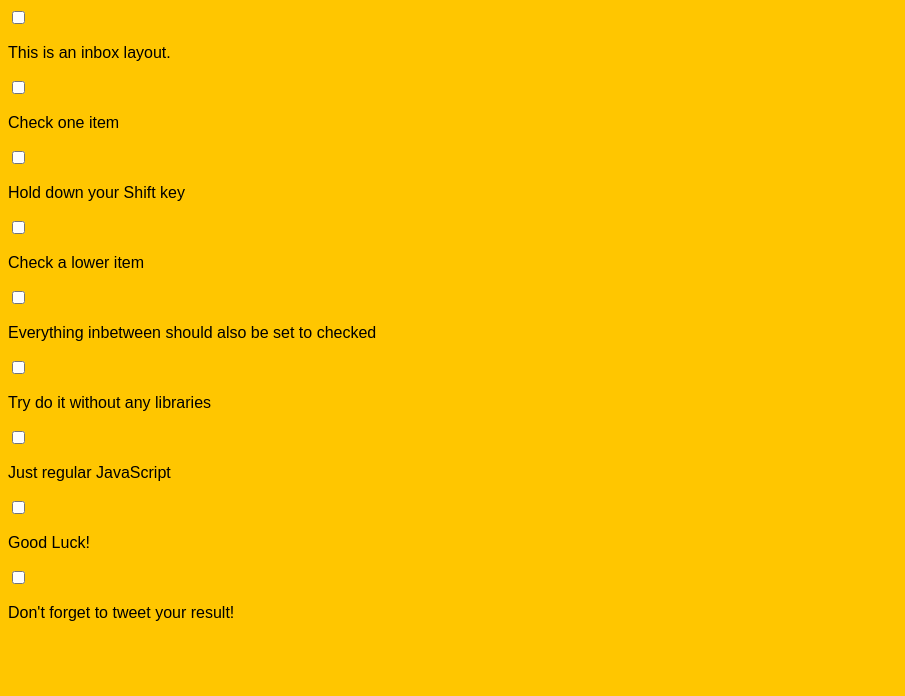
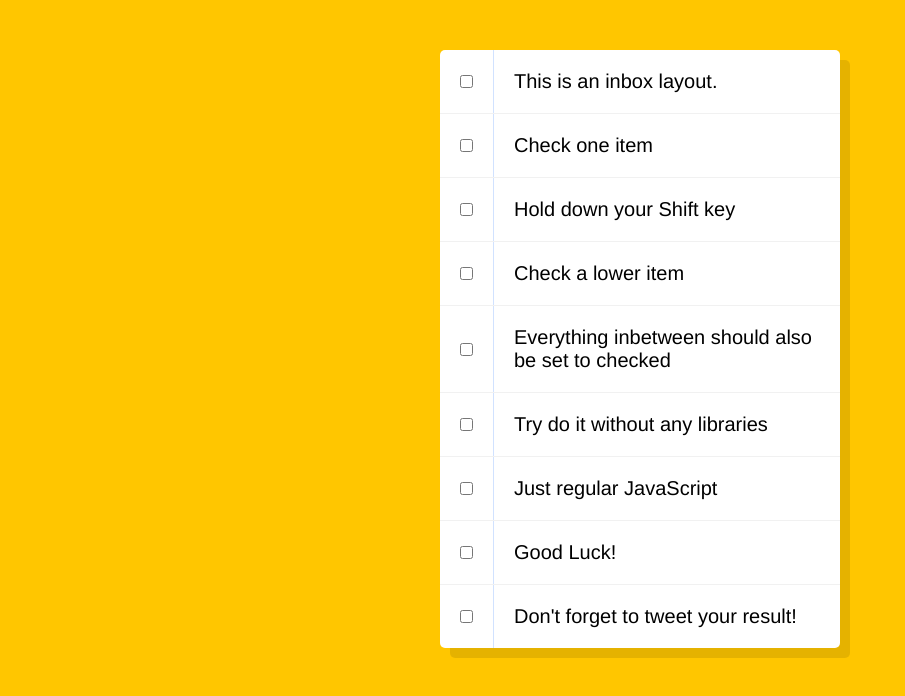
Before and after one commit to jinho0309/VanillaJS-Project30, a plain HTML site: page Multiple CheckBoxes/index.html in a window 1280 px wide. Shown: the whole page, without its empty margins (0-905 px from the left). Drawn offline with Linux system fonts and the light colour scheme.

```diff
--- a/Multiple CheckBoxes/index.css
+++ b/Multiple CheckBoxes/index.css
@@ -1,5 +1,50 @@
 html{
     font-family : sans-serif;
     background: #ffc600;
+}
+
+.inbox {
+    max-width : 400px;
+    margin: 50px auto;
+    background : white;
+    border-radius : 5px;
+    box-shadow : 10px 10px 0 rgba(0,0,0,0.1);
+}
+
+.item {
+    display:flex;
+
+    align-items: center;
+    border-bottom : 1px solid #f1f1f1;
 
 }
+
+.item:last-child{
+    border-bottom : 0;
+}
+
+input:checked + p{
+    background: #f9f9f9;
+    text-decoration: line-through;
+}
+/*input이 checked되었을때 p
+<div>
+<input>
+<p>
+</div>
+이므로 +로 묶는듯
+*/
+
+input[type="checkbox"]{
+    margin:20px;
+}
+p{
+    margin : 0;
+    padding : 20px;
+    transition:background 0.2s;
+    flex : 1;
+    font-family : 'helvetica neue';
+    font-size : 20px;
+    font-weight : 200;
+    border-left : 1px solid #d1e2ff;
+}
```
Also changed, not shown: HTML5 Canvas/index.html (+8 -0 lines), Multiple CheckBoxes/index.html (+11 -8 lines).
